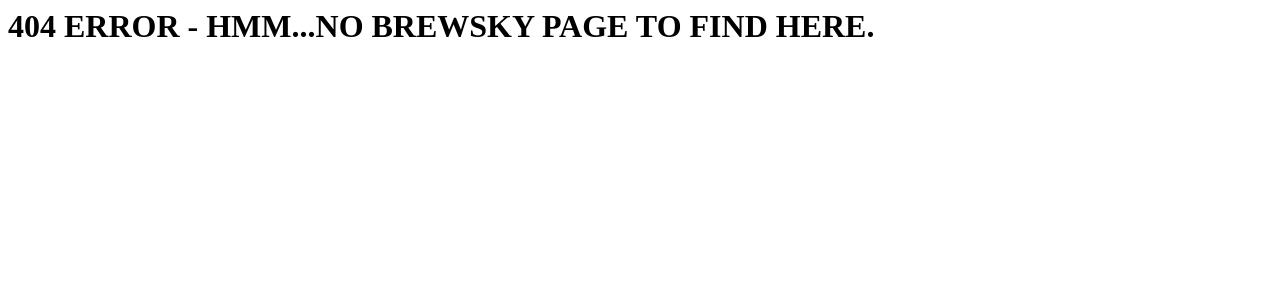
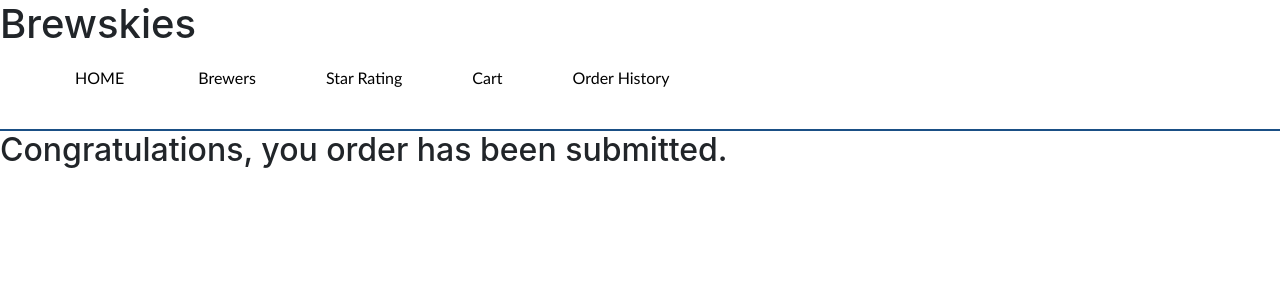
Before and after one commit to PavelGordeyev/brewskies, a Flask app: page /cartSubmit in a window 1280 px wide. Shown: the top 300 px of the page. Run offline with Flask 2, Linux system fonts and the light colour scheme; a user stored in the database is signed in; data that the repository does not hold is empty; some libraries are stand-ins or nearby versions.

Commit message:
Submit and Remove added to cart page

```diff
--- a/flaskr/db_beer_tables.py
+++ b/flaskr/db_beer_tables.py
@@ -41,6 +41,8 @@ class CartTable(Table):
 	name = LinkCol('Name', '.beers', url_kwargs=dict(beer_id='beer_id'), attr='name')
 	quantity = Col('Quantity')
 	price = Col('Price')
+	remove = ButtonCol('Remove From Order', 'cart', url_kwargs=dict(beer_id='beer_id'), button_attrs={'class': 'btn btn-danger'})
+
 	# subtotal = Col('Subtotal')
 
 class HistoryTable(Table):
--- a/flaskr/routes.py
+++ b/flaskr/routes.py
@@ -185,12 +185,19 @@ def beers():
 
 	return render_template('beers.html', title='Brewskies',rating=rating,results_table=results_table, beer_id=beer_id)
 
-@app.route('/cart')
+@app.route('/cart', methods=['GET', 'POST'])
 def cart():
 	customer_id = session.get('customer_id')
+	if request.method == 'POST': #if it's a post then we need to delete a row. First find the latest order, then delete the row
+		toRemove = int(request.args.get('beer_id'))
+		order_id_query = """SELECT order_id FROM orders WHERE customer_id={0} AND status_id=1""".format(customer_id)
+		order_id_result = db_connect.execute_query(order_id_query)
+		print(order_id_result[0][0], toRemove)
+		delete_query = """DELETE FROM order_items WHERE order_id={0} AND beer_id={1}""".format(order_id_result[0][0], toRemove)
+
+		db_connect.execute_query(delete_query)
 
 	#get the customers open order
-
 	cart_query = """SELECT beers.beer_id, order_items.order_id, beers.name, order_items.quantity, beers.price FROM order_items JOIN orders on order_items.order_id = orders.order_id JOIN customers on orders.customer_id = customers.customer_id JOIN beers on order_items.beer_id = beers.beer_id JOIN order_status on orders.status_id = order_status.status_id WHERE customers.customer_id = %d AND order_status.name IN ('OPEN');""" %(customer_id)
 	cart_result = db_connect.execute_query(cart_query)
 
@@ -208,6 +215,17 @@ def cart():
 	results_table = CartTable(payload)
 
 	return render_template('cart.html', title='Cart', results_table=results_table, total=total)
+
+@app.route('/cartSubmit', methods=['GET', 'POST'])
+def cartSubmit():
+	customer_id = session.get('customer_id')
+	#change status of customer order to order placed
+
+	#in the order_status table, 2 == Placed, here I use the variable directly instead of using another query.
+	order_query = """UPDATE orders SET orders.status_id=2 WHERE orders.status_id=1 AND orders.customer_id={0};""".format(customer_id)
+	order_results = db_connect.execute_query(order_query)
+
+	return render_template('cartSubmit.html', title="Submit Successful")
 
 @app.route('/order_history')
 def order_history():
--- a/flaskr/templates/cart.html
+++ b/flaskr/templates/cart.html
@@ -14,6 +14,10 @@
 	<br>
 	<h2>Order Total: {{ total }}</h2>
 
+	<form action="/cartSubmit" method="post">
+		<button id="removeBeer" type="submit" class="bt+n btn-danger">Submit Order</button>
+	</form>
+
 </article>
 
 </br>
--- /dev/null
+++ b/flaskr/templates/cartSubmit.html
@@ -0,0 +1,5 @@
+{% extends 'base.html' %}
+
+{% block body %}
+<h2>Congratulations, you order has been submitted.</h2>
+{% endblock %}
```
